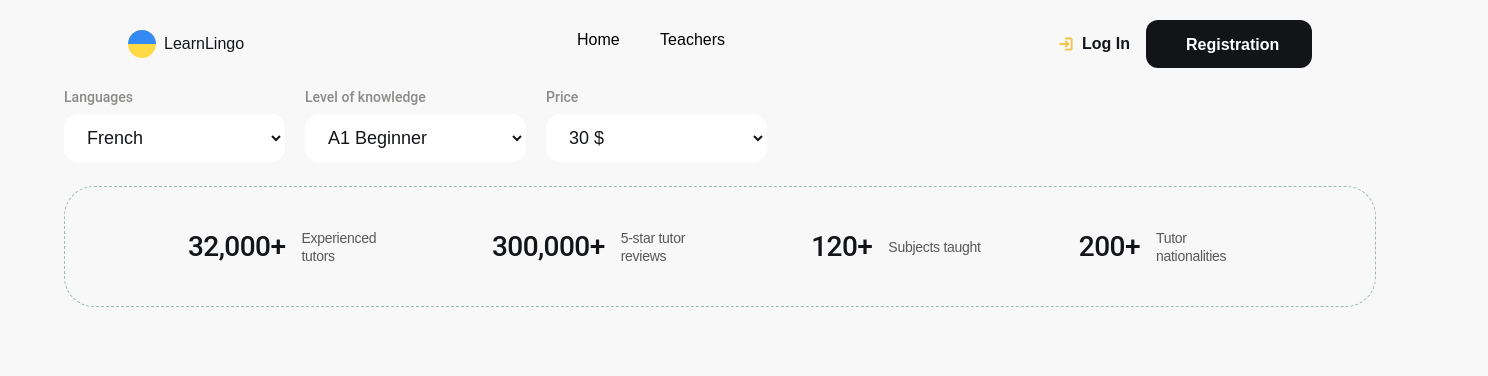
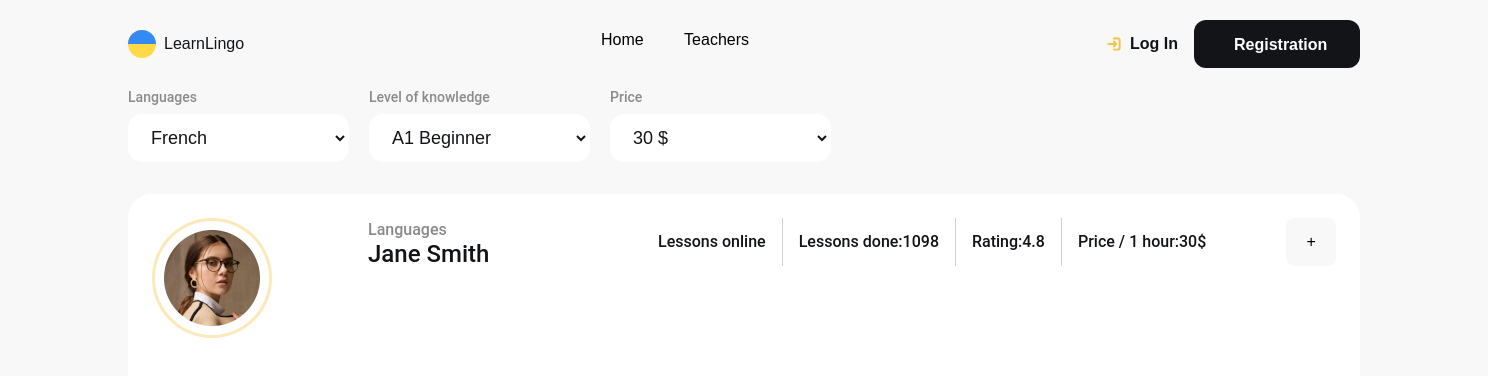
Before and after one commit to OleksandraStepanova/LearnLingo, a React (Vite) app: page /teachers in a window 1280 px wide. Shown: the top 376 px of the page, 1488 px wide, since content can reach past the window. Built offline with nearby package versions, Linux system fonts and the light colour scheme.

Commit message:
create list of teachers on TeachersPage

```diff
--- a/src/components/Layout/Layout.tsx
+++ b/src/components/Layout/Layout.tsx
@@ -1,6 +1,5 @@
 import { ReactNode } from 'react';
 import Header from '../Header/Header';
-import Footer from '../Footer/Footer';
 
 interface LayoutProps {
   children: ReactNode;
@@ -11,7 +10,6 @@ export default function Layout({ children }: LayoutProps) {
     <div>
       <Header />
       {children}
-      <Footer />
     </div>
   );
 }
--- a/src/components/ResponsiveImage/ResponsiveImage.tsx
+++ b/src/components/ResponsiveImage/ResponsiveImage.tsx
@@ -1,13 +1,20 @@
-import image1x from '../../img/home.png';
-import image2x from '../../img/home@2x.png';
+interface ResponsiveImageProps {
+  image1x: string;
+  image2x: string;
+  size: number;
+}
 
-export default function ResponsiveImage() {
+export default function ResponsiveImage({
+  image1x,
+  image2x,
+  size,
+}: ResponsiveImageProps) {
   return (
     <img
       src={image1x}
       srcSet={image2x}
       alt="hero image"
-      style={{ width: '568px' }}
+      style={{ width: size }}
     />
   );
 }
--- a/src/pages/HomePage/HomePage.tsx
+++ b/src/pages/HomePage/HomePage.tsx
@@ -1,6 +1,9 @@
 import { useNavigate } from 'react-router-dom';
 import css from './HomePage.module.css';
 import ResponsiveImage from '../../components/ResponsiveImage/ResponsiveImage';
+import image1x from '../../img/home.png';
+import image2x from '../../img/home@2x.png';
+import Footer from '../../components/Footer/Footer';
 
 export default function HomePage() {
   const navigate = useNavigate();
@@ -10,8 +13,8 @@ export default function HomePage() {
   };
 
   return (
-    <section>
-      <div className={css.container}>
+    <main>
+      <section className={css.container}>
         <div className={css.wrapper}>
           <h1 className={css.title}>
             Unlock your potential with the best{' '}
@@ -27,9 +30,10 @@ export default function HomePage() {
           </a>
         </div>
         <div>
-          <ResponsiveImage />
+          <ResponsiveImage image1x={image1x} image2x={image2x} size={568} />
         </div>
-      </div>
-    </section>
+      </section>
+      <Footer />
+    </main>
   );
 }
--- a/src/pages/TeachersPage/TeachersPage.module.css
+++ b/src/pages/TeachersPage/TeachersPage.module.css
@@ -0,0 +1,63 @@
+.container {
+  padding: 0 64px;
+}
+
+.list {
+  margin-top: 32px;
+}
+
+.card {
+  border-radius: 24px;
+  padding: 24px;
+  width: 1184px;
+  height: 328px;
+  display: flex;
+  gap: 48px;
+  justify-content: space-between;
+  align-items: start;
+  background-color: #fff;
+}
+.info {
+  display: flex;
+  justify-content: space-between;
+  width: 968px;
+}
+.name {
+  text-align: left;
+  font-family: 'Roboto Medium', sans-serif;
+  font-weight: 500;
+}
+.name p {
+  font-size: 16px;
+  line-height: 1.5;
+  color: #8a8a89;
+}
+.name h2 {
+  font-size: 24px;
+  line-height: 1;
+  color: #121417;
+}
+.table {
+  display: flex;
+  justify-content: space-between;
+}
+
+.wrapper {
+  display: flex;
+  gap: 64px;
+}
+.table li {
+  display: flex;
+  align-items: center;
+  border-right: 1px solid rgba(18, 20, 23, 0.2);
+  padding-right: 16px;
+  padding-left: 16px;
+  font-family: 'Roboto Medium', sans-serif;
+  font-weight: 500;
+  font-size: 16px;
+  line-height: 1.5;
+  color: #121417;
+}
+.table li:last-child {
+  border-right: none;
+}
--- a/src/pages/TeachersPage/TeachersPage.tsx
+++ b/src/pages/TeachersPage/TeachersPage.tsx
@@ -1,5 +1,45 @@
 import FiltersForSearch from '../../components/FiltersForSearch/FiltersForSearch';
+import ResponsiveImage from '../../components/ResponsiveImage/ResponsiveImage';
+import image1x from '../../img/teachers/janesmith.png';
+import image2x from '../../img/teachers/janesmith@2x.png';
+import css from './TeachersPage.module.css';
 
 export default function TeachersPage() {
-  return <FiltersForSearch />;
+  return (
+    <main className={css.container}>
+      <FiltersForSearch />
+      <ul className={css.list}>
+        <li>
+          <div className={css.card}>
+            <ResponsiveImage image1x={image1x} image2x={image2x} size={120} />
+            <div>
+              <div className={css.info}>
+                <div className={css.name}>
+                  <p>Languages</p>
+                  <h2>Jane Smith</h2>
+                </div>
+                <div className={css.wrapper}>
+                  <ul className={css.table}>
+                    <li>
+                      <p>Lessons online</p>
+                    </li>
+                    <li>
+                      <p>Lessons done:1098</p>
+                    </li>
+                    <li>
+                      <p>Rating:4.8</p>
+                    </li>
+                    <li>
+                      <p>Price / 1 hour:30$</p>
+                    </li>
+                  </ul>
+                  <button>+</button>
+                </div>
+              </div>
+            </div>
+          </div>
+        </li>
+      </ul>
+    </main>
+  );
 }
```
Also changed, not shown: src/img/teachers/janesmith.png (added), src/img/teachers/janesmith@2x.png (added).
